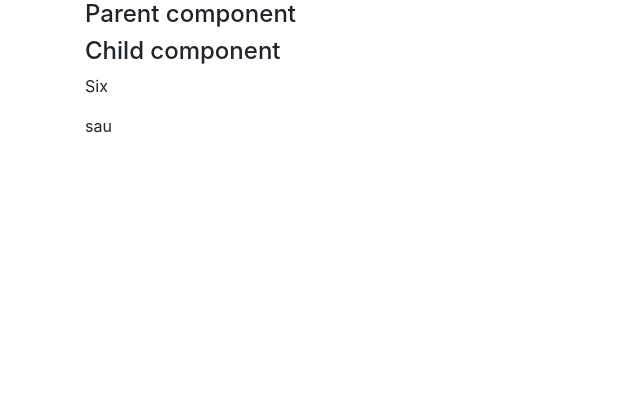
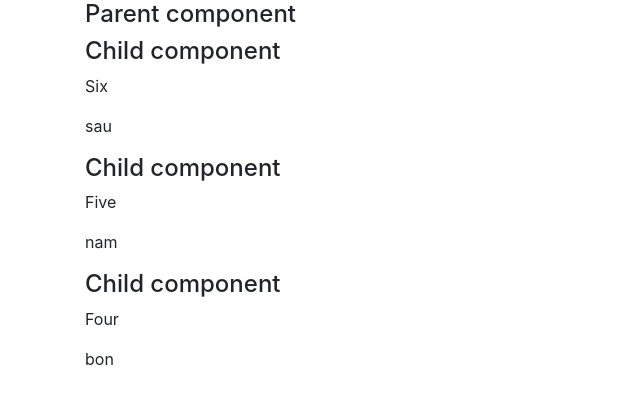
Before and after one commit to vanpho93/ng0705, an Angular app: page / in a window 1280 px wide. Shown: the top 404 px of the page, without its empty margins (0-640 px from the left). Built offline with nearby package versions, Linux system fonts and the light colour scheme.

Commit message:
input with *ngFor

```diff
--- a/src/app/interact/parent.component.ts
+++ b/src/app/interact/parent.component.ts
@@ -5,10 +5,14 @@ import { Word } from './types';
     selector: 'app-parent',
     template: `
         <h4>Parent component</h4>
-        <app-child [wordInfo]="word"></app-child>
+        <app-child *ngFor="let x of words" [wordInfo]="x"></app-child>
     `
 })
 
 export class ParentComponent {
-    word: Word = { en: 'Six', vn: 'sau' };
+    words: Word[] = [
+        { en: 'Six', vn: 'sau' },
+        { en: 'Five', vn: 'nam' },
+        { en: 'Four', vn: 'bon' },
+    ];
 }
```
